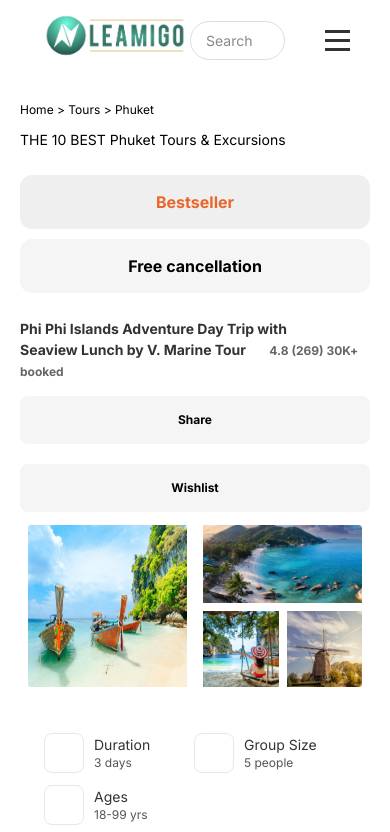
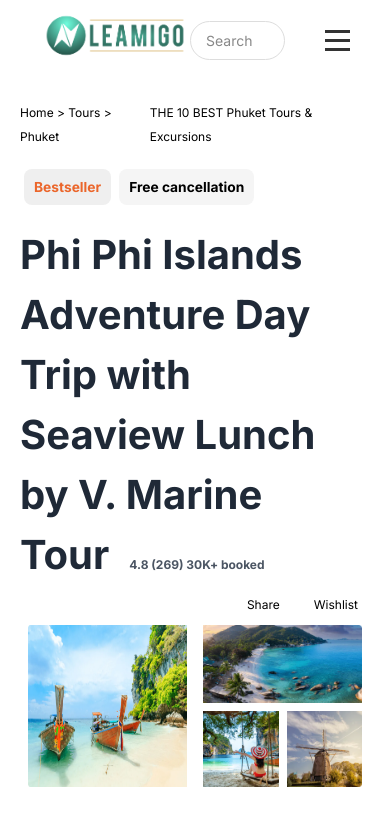
Before and after one commit to Manoj-Pal-21/Shopping-App-Design, a React (Vite) app: page / in a window 390 px wide. Shown: the top 832 px of the page. Built offline with nearby package versions, Linux system fonts and the light colour scheme.

Commit message:
make the styles proper in action & home

```diff
--- a/src/component/Action/Actions.jsx
+++ b/src/component/Action/Actions.jsx
@@ -1,5 +1,4 @@
 import React, { useState } from 'react'
-import "../../styles/Actions.css"
 
 export const Actions = () => {
     const [selectedButton, setSelectedButton] = useState('bestseller');
@@ -10,42 +9,50 @@ export const Actions = () => {
 
     return (
         <>
-            <div className='island-container'>
+            <div className='mt-5 flex flex-wrap'>
                 <button
-                    className={selectedButton === 'bestseller' ? 'selected' : ''}
+                    className={`${selectedButton === 'bestseller' ? 'text-[#EB662B] bg-[#EFEFEF]' : 'text-black bg-[#F5F5F5]'
+                        } border-0 rounded-lg py-1 px-2.5 font-bold mx-1 cursor-pointer transition-colors duration-300 text-[13.78px] leading-[28px] text-center`}
                     onClick={() => handleButtonClick('bestseller')}
                 >
                     Bestseller
                 </button>
                 <button
-                    className={selectedButton === 'cancellation' ? 'selected' : ''}
+                    className={`${selectedButton === 'cancellation' ? 'text-[#EB662B] bg-[#EFEFEF]' : 'text-black bg-[#F5F5F5]'
+                        } border-0 rounded-lg py-1 px-2.5 font-bold mx-1 cursor-pointer transition-colors duration-300 text-[13.78px] leading-[28px] text-center`}
                     onClick={() => handleButtonClick('cancellation')}
                 >
                     Free cancellation
                 </button>
             </div>
 
-            <div className="tour-info">
-                <h2 className="tour-title">
+
+
+            <div className="mt-5">
+                <h2 className="font-bold text-gray-800 text-[40px]">
                     Phi Phi Islands Adventure Day Trip with<br />
-                    Seaview Lunch by V. Marine Tour <span className="tour-details">4.8 (269) 30K+ booked</span>
+                    Seaview Lunch by V. Marine Tour
+                    <span className="text-gray-600 text-xs ml-5">4.8 (269) 30K+ booked</span>
                 </h2>
-                <div className="button-container">
-                    <button className="share-button">Share</button>
-                    <button className="wishlist-button">Wishlist</button>
+                <div className="mt-2 flex justify-end gap-2.5">
+                    <button className="text-black rounded-lg text-xs px-3 py-1">Share</button>
+                    <button className="text-black rounded-lg text-xs px-3 py-1">Wishlist</button>
                 </div>
             </div>
 
-            <div className="left-img-container">
-                <img src="images/bort.png" alt="Left side" className="left-img" />
-                <div className="right-img-container">
-                    <img src="images/beach.png" alt="Top right" className="right-img top" />
-                    <div className="bottom-images">
-                        <img src="images/nature.png" alt="Bottom left" className="right-img bottom" />
-                        <img src="images/fan.png" alt="Bottom right" className="right-img bottom" />
+
+
+            <div class="flex flex-row">
+                <img src="images/bort.png" alt="Left side" class="w-1/2 p-2 box-border" />
+                <div class="flex flex-col justify-between w-1/2 p-2 box-border">
+                    <img src="images/beach.png" alt="Top right" class="w-full mb-2 box-border" />
+                    <div class="flex gap-2">
+                        <img src="images/nature.png" alt="Bottom left" class="w-[calc(50%-4px)] box-border" />
+                        <img src="images/fan.png" alt="Bottom right" class="w-[calc(50%-4px)] box-border" />
                     </div>
                 </div>
             </div>
+
         </>
     )
 }
--- a/src/pages/Home/Home.css
+++ /dev/null
@@ -1,29 +0,0 @@
-.home-container {
-    margin: 0 auto;
-    padding: 20px;
-    max-width: 1200px;
-    display: flex;
-    flex-direction: column;
-    box-sizing: border-box;
-}
-
-.home {
-    display: flex;
-    justify-content: space-between;
-}
-
-
-
-/* Responsive design */
-@media (max-width: 768px) {
-    .home {
-        flex-direction: column;
-        align-items: flex-start;
-    }
-}
-
-@media (max-width: 480px) {
-    .home {
-        font-size: 12px;
-    }
-}
--- a/src/pages/Home/Home.jsx
+++ b/src/pages/Home/Home.jsx
@@ -1,15 +1,14 @@
 import React from 'react';
-import './Home.css';
 import Actions from '../../component/Action/Actions';
 import Booking from '../../component/Booking/Booking';
 
 const Home = () => {
 
   return (
-    <div className="home-container">
-      <div className="home">
-        <p className="breadcrumb">Home &gt; Tours &gt; Phuket</p>
-        <p className="title">THE 10 BEST Phuket Tours & Excursions</p>
+    <div className="home-container mx-auto p-5 max-w-screen-xl flex flex-col">
+      <div className="home flex justify-between">
+        <p className="breadcrumb font-normal text-xs leading-6">Home &gt; Tours &gt; Phuket</p>
+        <p className="title font-normal text-xs leading-6">THE 10 BEST Phuket Tours & Excursions</p>
       </div>
       <Actions />
       <Booking />
--- a/src/styles/Actions.css
+++ /dev/null
@@ -1,140 +0,0 @@
-.island-container {
-    margin-top: 20px;
-    display: flex;
-    flex-wrap: wrap;
-}
-
-button {
-    border: none;
-    border-radius: 12px;
-    padding: 5px 10px;
-    font-weight: bold;
-    color: black;
-    margin: 5px;
-    background: #F5F5F5;
-    cursor: pointer;
-    transition: color 0.3s ease, background-color 0.3s ease;
-}
-
-button.selected {
-    color: #EB662B;
-    background-color: #EFEFEF;
-}
-
-.tour-info {
-    margin-top: 20px;
-}
-
-.tour-title {
-    font-weight: bold;
-    color: #333;
-    margin: 0;
-}
-
-.tour-details {
-    font-size: 12px;
-    color: #666;
-    margin-left: 20px;
-}
-
-.tour-details-container {
-    display: flex;
-    flex-direction: column;
-}
-
-.button-container {
-    margin-top: 10px;
-    display: flex;
-    justify-content: flex-end;
-    gap: 10px;
-}
-
-.share-button,
-.wishlist-button {
-    border-radius: 8px;
-    font-size: 12px;
-}
-
-
-.left-img-container {
-    display: flex;
-    flex-direction: row;
-}
-
-.left-img {
-    width: 50%;
-    padding: 8px;
-    box-sizing: border-box;
-}
-
-.right-img-container {
-    display: flex;
-    flex-direction: column;
-    justify-content: space-between;
-    width: 50%;
-    padding: 8px;
-    box-sizing: border-box;
-}
-
-.right-img.top {
-    width: 100%;
-    margin-bottom: 8px;
-    box-sizing: border-box;
-}
-
-.bottom-images {
-    display: flex;
-    gap: 8px;
-}
-
-.right-img.bottom {
-    width: calc(50% - 4px);
-    box-sizing: border-box;
-}
-
-
-
-/* Responsive design */
-@media (max-width: 768px) {
-
-    .breadcrumb {
-        margin-bottom: 10px;
-    }
-
-    .title {
-        font-size: 16px;
-    }
-
-    .island-container {
-        flex-direction: column;
-    }
-
-    button {
-        width: 100%;
-        margin: 5px 0;
-        padding: 15px;
-    }
-
-    .tour-title {
-        font-size: 16px;
-    }
-
-    .button-container {
-        flex-direction: column;
-        align-items: flex-start;
-    }
-}
-
-@media (max-width: 480px) {
-    .title {
-        font-size: 14px;
-    }
-
-    .tour-title {
-        font-size: 14px;
-    }
-
-    .tour-details {
-        font-size: 12px;
-    }
-}
```
Also changed, not shown: src/styles/Details.css (deleted, +0 -40 lines).
